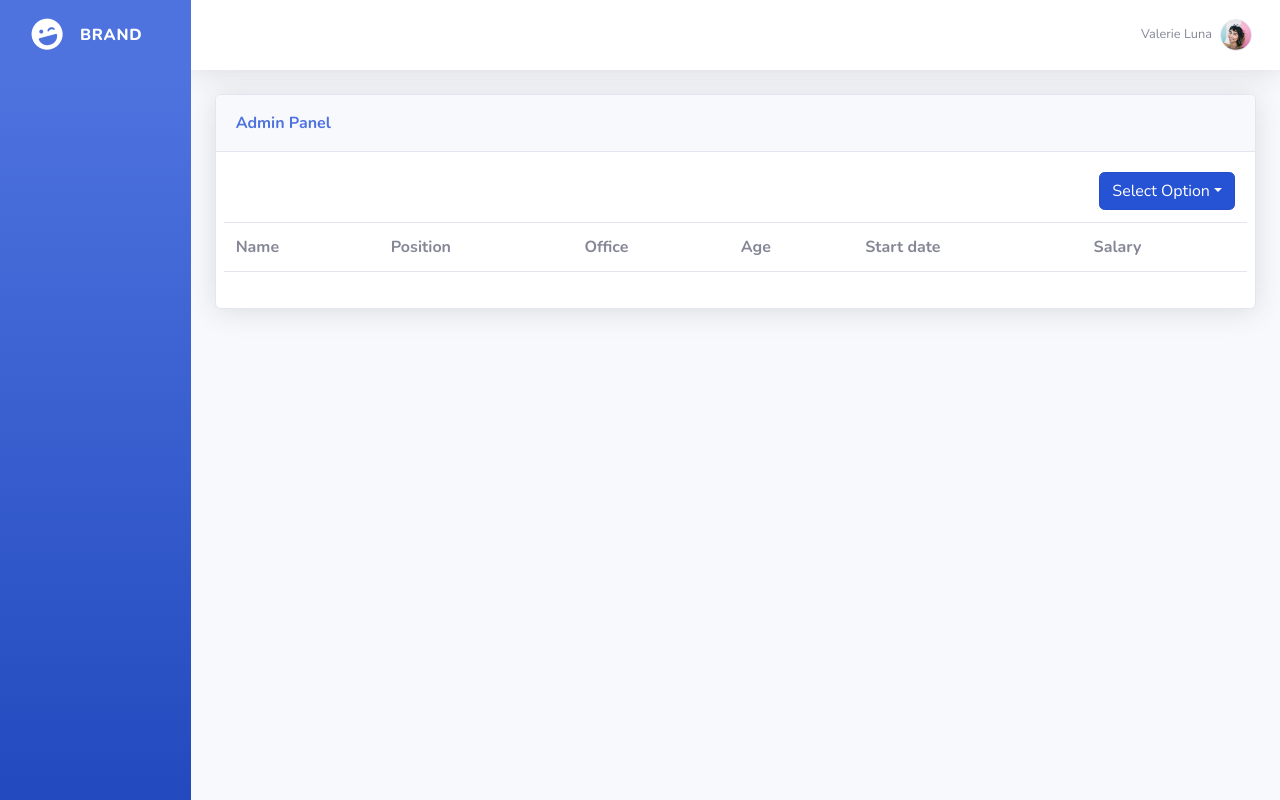
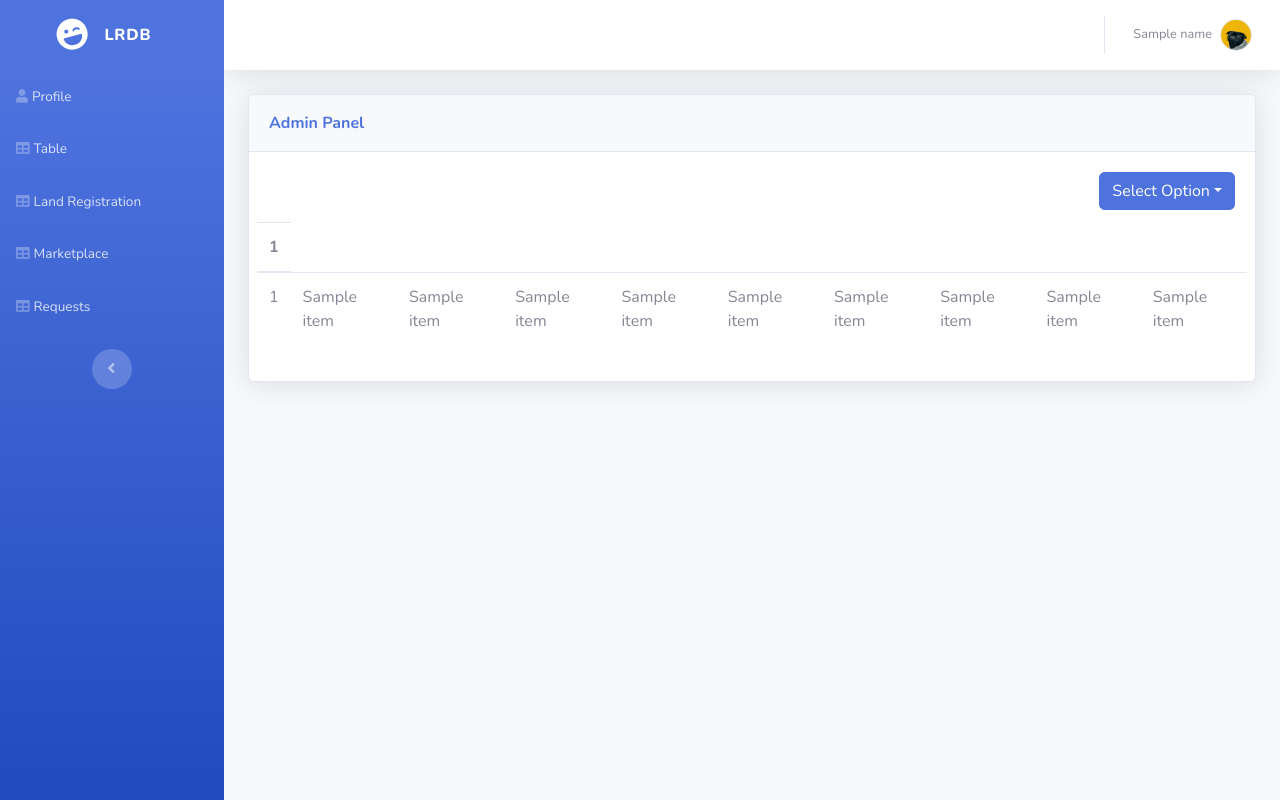
Before and after one commit to TheSoulSlayer357/LRDB, a Python web app: template templates/admin_profile.html in a window 1280 px wide. Run offline with Jinja, Linux system fonts and the light colour scheme; the template is opened without the code that fills it: most values are stand-ins (such as "Sample title", 1, 10 or a date in 2020); lists and menus that the app fills with data are empty; some libraries are stand-ins or nearby versions.

Commit message:
Added transactions table and admin page works completely

```diff
--- a/__init__.py
+++ b/__init__.py
@@ -7,5 +7,6 @@ app.config['SQLALCHEMY_DATABASE_URI'] = 'mysql+pymysql://root:root@localhost:330
 app.url_map.strict_slashes = False
 db = SQLAlchemy(app)
 
+from LRDB import models
 from LRDB import routes
 from LRDB import bc_settings
--- a/templates/admin_profile.html
+++ b/templates/admin_profile.html
@@ -1,48 +1,5 @@
-<!DOCTYPE html>
-<html>
-
-<head>
-    <meta charset="utf-8">
-    <meta name="viewport" content="width=device-width, initial-scale=1.0, shrink-to-fit=no">
-    <title>Table - Brand</title>
-    <link rel="stylesheet" href="{{ url_for('static', filename='assets/bootstrap/css/bootstrap.min.css') }}">
-    <link rel="stylesheet" href="https://fonts.googleapis.com/css?family=Nunito:200,200i,300,300i,400,400i,600,600i,700,700i,800,800i,900,900i">
-    <link rel="stylesheet" href="{{ url_for('static', filename='assets/fonts/fontawesome-all.min.css') }}">
-</head>
-
-<body id="page-top">
-    <div id="wrapper">
-        <nav class="navbar navbar-dark align-items-start sidebar sidebar-dark accordion bg-gradient-primary p-0">
-            <div class="container-fluid d-flex flex-column p-0">
-                <a class="navbar-brand d-flex justify-content-center align-items-center sidebar-brand m-0" href="#">
-                    <div class="sidebar-brand-icon rotate-n-15"><i class="fas fa-laugh-wink"></i></div>
-                    <div class="sidebar-brand-text mx-3"><span>Brand</span></div>
-                </a>
-                <hr class="sidebar-divider my-0">
-                <ul class="nav navbar-nav text-light" id="accordionSidebar">
-                    <li class="nav-item" role="presentation"></li>
-                </ul>
-                <div class="text-center d-none d-md-inline"></div>
-            </div>
-        </nav>
-        <div class="d-flex flex-column" id="content-wrapper">
-            <div id="content">
-                <nav class="navbar navbar-light navbar-expand bg-white shadow mb-4 topbar static-top">
-                    <div class="container-fluid">
-                        <ul class="nav navbar-nav flex-nowrap ml-auto">
-                            <li class="nav-item dropdown no-arrow" role="presentation">
-                                <div class="nav-item dropdown no-arrow"><a class="dropdown-toggle nav-link" data-toggle="dropdown" aria-expanded="false" href="#"><span class="d-none d-lg-inline mr-2 text-gray-600 small">Valerie Luna</span><img class="border rounded-circle img-profile" src="static/assets/img/avatars/avatar1.jpeg"></a>
-                                    <div
-                                        class="dropdown-menu shadow dropdown-menu-right animated--grow-in" role="menu"><a class="dropdown-item" role="presentation" href="#"><i class="fas fa-user fa-sm fa-fw mr-2 text-gray-400"></i>&nbsp;Profile</a><a class="dropdown-item" role="presentation" href="#"><i class="fas fa-cogs fa-sm fa-fw mr-2 text-gray-400"></i>&nbsp;Settings</a>
-                                        <a
-                                            class="dropdown-item" role="presentation" href="#"><i class="fas fa-list fa-sm fa-fw mr-2 text-gray-400"></i>&nbsp;Activity log</a>
-                                            <div class="dropdown-divider"></div><a class="dropdown-item" role="presentation" href="#"><i class="fas fa-sign-out-alt fa-sm fa-fw mr-2 text-gray-400"></i>&nbsp;Logout</a></div>
-                    </div>
-                    </li>
-                    </ul>
-            </div>
-            </nav>
-            <div class="container-fluid">
+{% extends "base.html" %}
+{% block content %}
 <div class="card shadow">
     <div class="card-header py-3">
         <p class="text-primary m-0 font-weight-bold">Admin Panel</p>
@@ -50,15 +7,22 @@
     <div class="card-body">
         <div class="row">
             <div class="col-md-6 text-nowrap">
-                                <div id="dataTable_length" class="dataTables_length" aria-controls="dataTable"></div>
+                <div id="dataTable_length" class="dataTables_length" aria-controls="dataTable">
+                </div>
             </div>
             <div class="col-md-6">
                 <div class="text-md-right dataTables_filter" id="dataTable_filter" style="height: 42px;">
-                                    <div class="dropdown show"><button class="btn btn-primary dropdown-toggle" data-toggle="dropdown" aria-expanded="true" type="button">Select Option</button>
-                                        <div role="menu" class="dropdown-menu mr-2" style="width: 168px;margin: 0px;margin-left: 284px;">
-                                            <a role="presentation" class="dropdown-item" href="#">Profile Table</a>
-                                            <a role="presentation" class="dropdown-item" href="#">Land Registered Table</a>
-                                            <a role="presentation" class="dropdown-item" href="#">Transactions</a>
+                    <div class="dropdown"><button class="btn btn-primary dropdown-toggle" data-toggle="dropdown"
+                            aria-expanded="true" type="button">Select
+                            Option</button>
+                        <div role="menu" class="dropdown-menu mr-2"
+                            style="width: 168px;margin: 0px;margin-left: 284px;">
+                            <a role="presentation" class="dropdown-item" href="/admin_profile/profile_tb">Profile
+                                Table</a>
+                            <a role="presentation" class="dropdown-item" href="/admin_profile/land_tb">Land Registered
+                                Table</a>
+                            <a role="presentation" class="dropdown-item"
+                                href="/admin_profile/transactions">Transactions</a>
                         </div>
                     </div>
                 </div>
@@ -67,32 +31,45 @@
                 <table class="table dataTable my-0" id="dataTable">
                     <thead>
                         <tr>
-                                        <th>Name</th>
-                                        <th>Position</th>
-                                        <th>Office</th>
-                                        <th>Age</th>
-                                        <th>Start date</th>
-                                        <th>Salary</th>
+                            {% for item in col %}
+                                <th>{{item[0]}}</th>
+                            {% endfor %}
                         </tr>
+                        <!-- <tr>
+                            {% if col %}
+                                <th>{% for item in col %}{{item[0]}}{% endfor %}</th>
+                                <th>{% for item in col %}{{item[1]}}{% endfor %}</th>
+                                <th>{% for item in col %}{{item[2]}}{% endfor %}</th>
+                                <th>{% for item in col %}{{item[3]}}{% endfor %}</th>
+                                <th>{% for item in col %}{{item[4]}}{% endfor %}</th>
+                                <th>{% for item in col %}{{item[5]}}{% endfor %}</th>
+                                <th>{% for item in col %}{{item[6]}}{% endfor %}</th>
+                                <th>{% for item in col %}{{item[7]}}{% endfor %}</th>
+                                <th>{% for item in col %}{{item[8]}}{% endfor %}</th>
+                                <th>{% for item in col %}{{item[9]}}{% endfor %}</th>
+                            {% endif %}
+                        </tr> -->
                     </thead>
                     <tbody>
-                                    <tr></tr>
+                        {% for item in data %}
+                        <tr>
+                            <td>{{item[0]}}</td>
+                            <td>{{item[1]}}</td>
+                            <td>{{item[2]}}</td>
+                            <td>{{item[3]}}</td>
+                            <td>{{item[4]}}</td>
+                            <td>{{item[5]}}</td>
+                            <td>{{item[6]}}</td>
+                            <td>{{item[7]}}</td>
+                            <td>{{item[8]}}</td>
+                            <td>{{item[9]}}</td>
+                        </tr>
+                        {% endfor %}
                     </tbody>
-                                <tfoot>
-                                    <tr></tr>
-                                </tfoot>
                 </table>
             </div>
         </div>
     </div>
 </div>
-        </div>
-    </div>
-    </div>
-    <script src="static/assets/js/jquery.min.js"></script>
-    <script src="static/assets/bootstrap/js/bootstrap.min.js"></script>
-    <script src="https://cdnjs.cloudflare.com/ajax/libs/jquery-easing/1.4.1/jquery.easing.js"></script>
-    <script src="static/assets/js/theme.js"></script>
-</body>
 
-</html>
+{% endblock content %}
```
Also changed, not shown: bc_settings.py (+11 -5 lines), routes.py (+51 -23 lines). Lines whose indentation alone changed are shown as unchanged.
